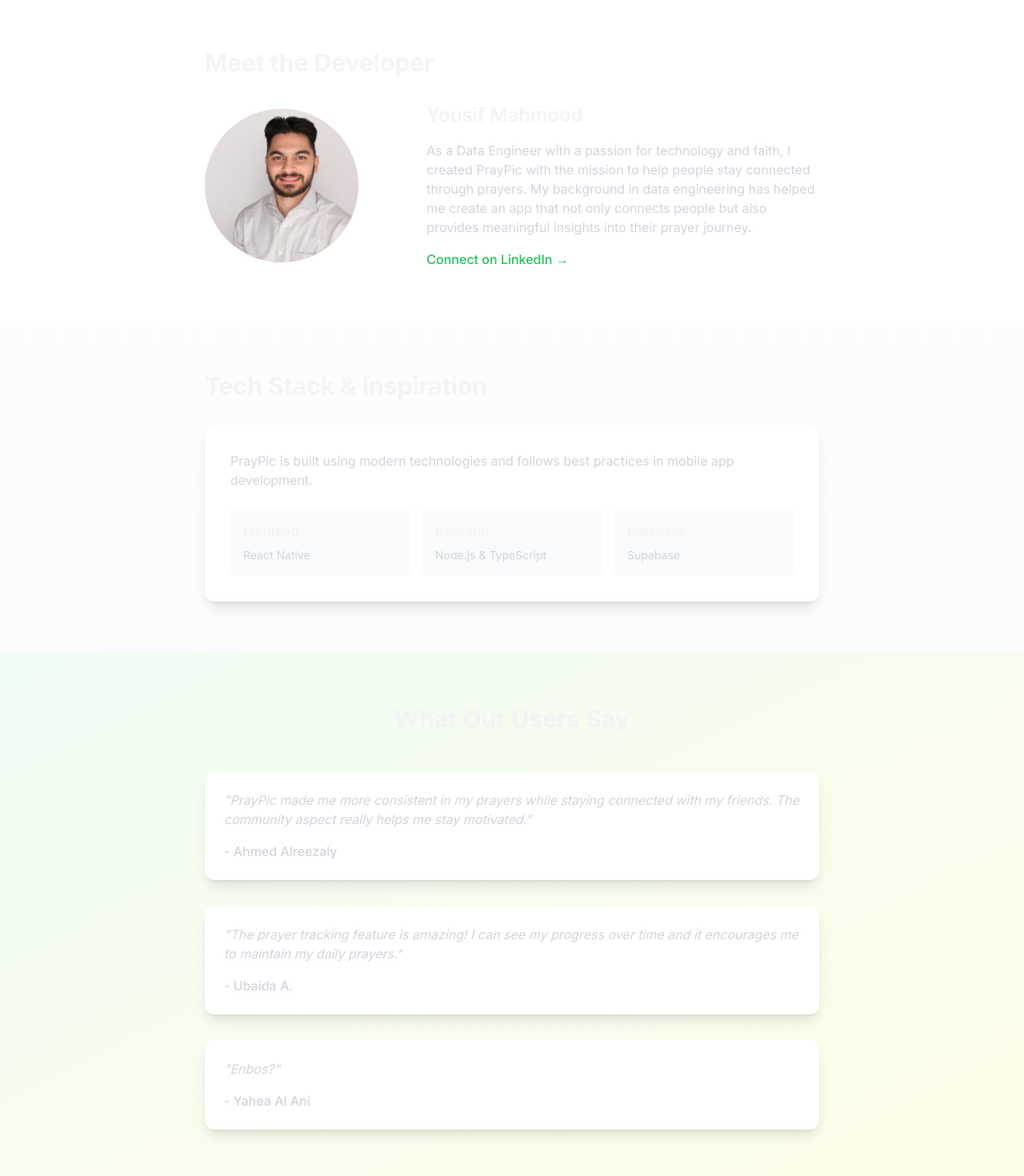
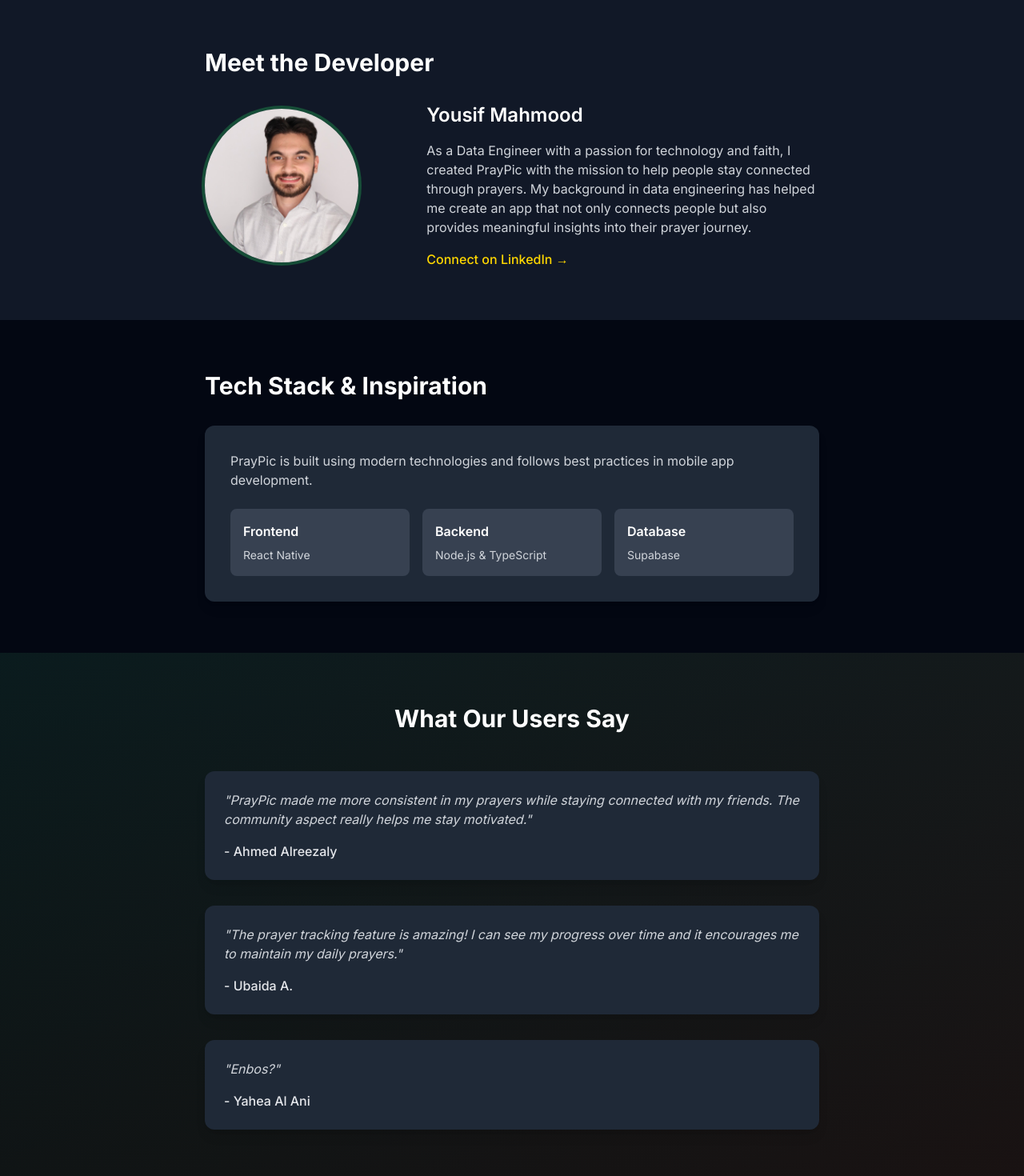
Before and after one commit to yousifUnity/Pray-Pic, a Next.js app: page /about in a window 1280 px wide. Shown: the part 360-1830 px from the top of the page at 80% size. Built offline with nearby package versions, Linux system fonts and the light colour scheme.

Commit message:
Update page.tsx

```diff
--- a/src/app/about/page.tsx
+++ b/src/app/about/page.tsx
@@ -5,11 +5,11 @@
 
 export default function AboutPage() {
   return (
-    <div className="min-h-screen bg-gradient-to-b from-white to-gray-50">
+    <div className="min-h-screen bg-gradient-to-b from-white to-gray-50 dark:from-gray-900 dark:to-gray-950">
       {/* Hero Section */}
       <div className="container mx-auto px-4 py-16">
-        <h1 className="text-4xl md:text-5xl font-bold text-center mb-8">About PrayPic</h1>
-        <div className="max-w-3xl mx-auto text-lg text-gray-600 space-y-6">
+        <h1 className="text-4xl md:text-5xl font-bold text-center mb-8 text-gray-800 dark:text-white">About PrayPic</h1>
+        <div className="max-w-3xl mx-auto text-lg text-gray-600 dark:text-gray-300 space-y-6">
           <p>
             PrayPic is a revolutionary mobile app designed to encourage and track daily Islamic prayers among friends.
             Our mission is to help Muslims stay connected through prayer and build a consistent prayer habit in today's
@@ -19,13 +19,13 @@
       </div>
 
       {/* Developer Section */}
-      <div className="bg-white py-16">
+      <div className="bg-white dark:bg-gray-900 py-16">
         <div className="container mx-auto px-4">
           <div className="max-w-3xl mx-auto">
-            <h2 className="text-3xl font-bold mb-8">Meet the Developer</h2>
+            <h2 className="text-3xl font-bold mb-8 text-gray-800 dark:text-white">Meet the Developer</h2>
             <div className="flex flex-col md:flex-row items-center gap-8">
               <div className="md:w-1/3">
-                <div className="relative w-48 h-48 rounded-full overflow-hidden bg-gray-100">
+                <div className="relative w-48 h-48 rounded-full overflow-hidden bg-gray-100 dark:bg-gray-800 ring-4 ring-primary-green/20 dark:ring-primary-green/30">
                   <Image
                     src="/yousif_image.jpg"
                     alt="Yousif Mahmood"
@@ -35,8 +35,8 @@
                 </div>
               </div>
               <div className="md:w-2/3">
-                <h3 className="text-2xl font-semibold mb-4">Yousif Mahmood</h3>
-                <p className="text-gray-600 mb-4">
+                <h3 className="text-2xl font-semibold mb-4 text-gray-800 dark:text-white">Yousif Mahmood</h3>
+                <p className="text-gray-600 dark:text-gray-300 mb-4">
                   As a Data Engineer with a passion for technology and faith, I created PrayPic with the mission to help
                   people stay connected through prayers. My background in data engineering has helped me create an
                   app that not only connects people but also provides meaningful insights into their prayer journey.
@@ -44,7 +44,7 @@
                 <Link
                   href="https://linkedin.com/in/yousif-aldhahi"
                   target="_blank"
-                  className="text-primary-green hover:text-green-700 font-medium"
+                  className="text-primary-green hover:text-green-700 dark:text-primary-gold dark:hover:text-yellow-400 font-medium"
                 >
                   Connect on LinkedIn →
                 </Link>
@@ -55,26 +55,26 @@
       </div>
 
       {/* Tech Stack Section */}
-      <div className="py-16">
+      <div className="py-16 dark:bg-gray-950">
         <div className="container mx-auto px-4">
           <div className="max-w-3xl mx-auto">
-            <h2 className="text-3xl font-bold mb-8">Tech Stack & Inspiration</h2>
-            <div className="bg-white rounded-xl shadow-lg p-8">
-              <p className="text-gray-600 mb-6">
+            <h2 className="text-3xl font-bold mb-8 text-gray-800 dark:text-white">Tech Stack & Inspiration</h2>
+            <div className="bg-white dark:bg-gray-800 rounded-xl shadow-lg p-8">
+              <p className="text-gray-600 dark:text-gray-300 mb-6">
                 PrayPic is built using modern technologies and follows best practices in mobile app development.
               </p>
               <div className="grid grid-cols-2 md:grid-cols-3 gap-4">
-                <div className="p-4 bg-gray-50 rounded-lg">
-                  <h4 className="font-semibold mb-2">Frontend</h4>
-                  <p className="text-sm text-gray-600">React Native</p>
+                <div className="p-4 bg-gray-50 dark:bg-gray-700 rounded-lg">
+                  <h4 className="font-semibold mb-2 dark:text-white">Frontend</h4>
+                  <p className="text-sm text-gray-600 dark:text-gray-300">React Native</p>
                 </div>
-                <div className="p-4 bg-gray-50 rounded-lg">
-                  <h4 className="font-semibold mb-2">Backend</h4>
-                  <p className="text-sm text-gray-600">Node.js & TypeScript</p>
+                <div className="p-4 bg-gray-50 dark:bg-gray-700 rounded-lg">
+                  <h4 className="font-semibold mb-2 dark:text-white">Backend</h4>
+                  <p className="text-sm text-gray-600 dark:text-gray-300">Node.js & TypeScript</p>
                 </div>
-                <div className="p-4 bg-gray-50 rounded-lg">
-                  <h4 className="font-semibold mb-2">Database</h4>
-                  <p className="text-sm text-gray-600">Supabase</p>
+                <div className="p-4 bg-gray-50 dark:bg-gray-700 rounded-lg">
+                  <h4 className="font-semibold mb-2 dark:text-white">Database</h4>
+                  <p className="text-sm text-gray-600 dark:text-gray-300">Supabase</p>
                 </div>
               </div>
             </div>
@@ -83,30 +83,30 @@
       </div>
 
       {/* Testimonials Section */}
-      <div className="bg-gradient-to-br from-green-50 to-yellow-50 py-16">
+      <div className="bg-gradient-to-br from-green-50 to-yellow-50 dark:from-green-900/20 dark:to-yellow-900/20 py-16">
         <div className="container mx-auto px-4">
           <div className="max-w-3xl mx-auto">
-            <h2 className="text-3xl font-bold mb-12 text-center">What Our Users Say</h2>
+            <h2 className="text-3xl font-bold mb-12 text-center text-gray-800 dark:text-white">What Our Users Say</h2>
             <div className="grid gap-8">
-              <div className="bg-white p-6 rounded-xl shadow-lg">
-                <p className="text-gray-600 italic mb-4">
+              <div className="bg-white dark:bg-gray-800 p-6 rounded-xl shadow-lg">
+                <p className="text-gray-600 dark:text-gray-300 italic mb-4">
                   "PrayPic made me more consistent in my prayers while staying connected with my friends.
                   The community aspect really helps me stay motivated."
                 </p>
-                <p className="font-medium">- Ahmed Alreezaly</p>
+                <p className="font-medium dark:text-gray-200">- Ahmed Alreezaly</p>
               </div>
-              <div className="bg-white p-6 rounded-xl shadow-lg">
-                <p className="text-gray-600 italic mb-4">
+              <div className="bg-white dark:bg-gray-800 p-6 rounded-xl shadow-lg">
+                <p className="text-gray-600 dark:text-gray-300 italic mb-4">
                   "The prayer tracking feature is amazing! I can see my progress over time and it encourages
                   me to maintain my daily prayers."
                 </p>
-                <p className="font-medium">- Ubaida A.</p>
+                <p className="font-medium dark:text-gray-200">- Ubaida A.</p>
               </div>
-              <div className="bg-white p-6 rounded-xl shadow-lg">
-                <p className="text-gray-600 italic mb-4">
+              <div className="bg-white dark:bg-gray-800 p-6 rounded-xl shadow-lg">
+                <p className="text-gray-600 dark:text-gray-300 italic mb-4">
                   "Enbos?"
                 </p>
-                <p className="font-medium">- Yahea Al Ani</p>
+                <p className="font-medium dark:text-gray-200">- Yahea Al Ani</p>
               </div>
             </div>
           </div>
```
